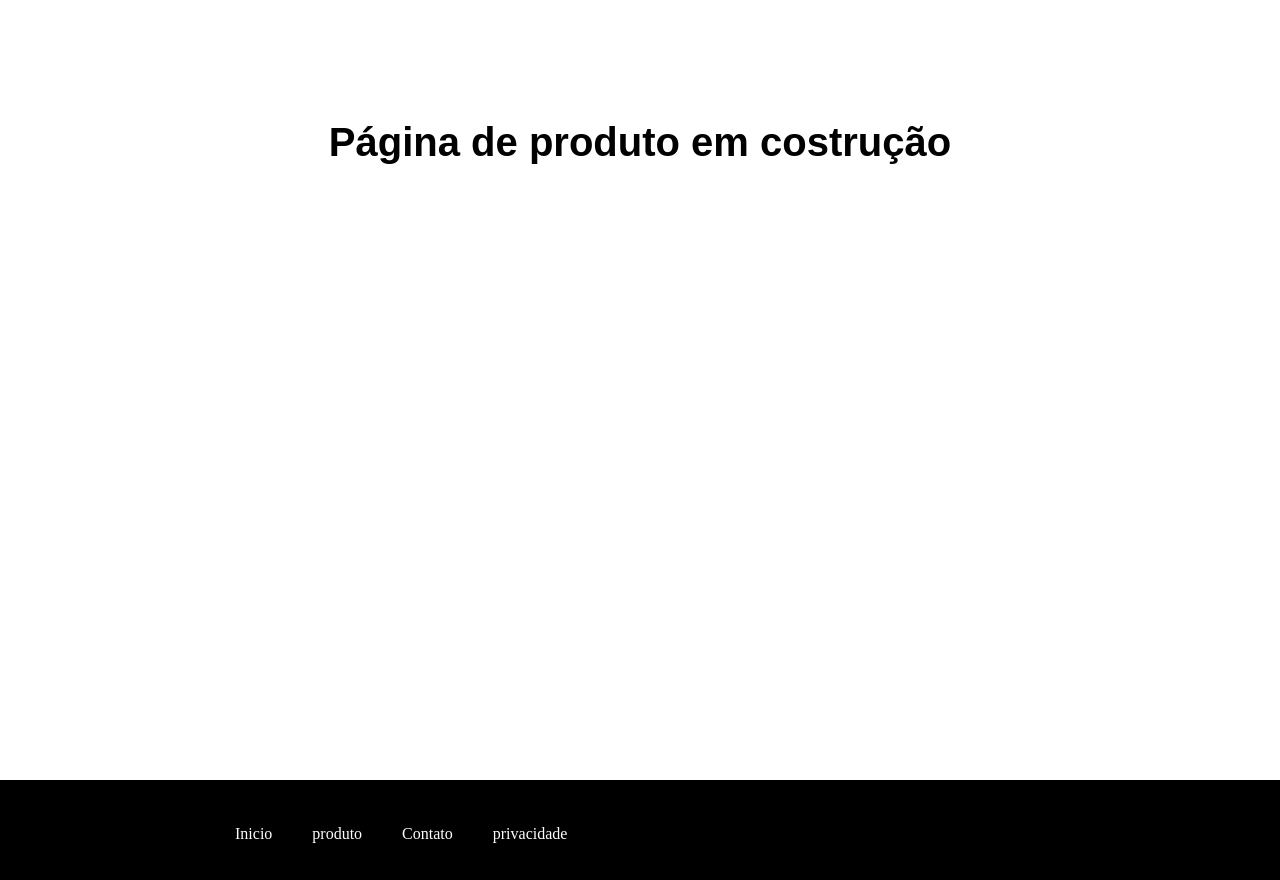
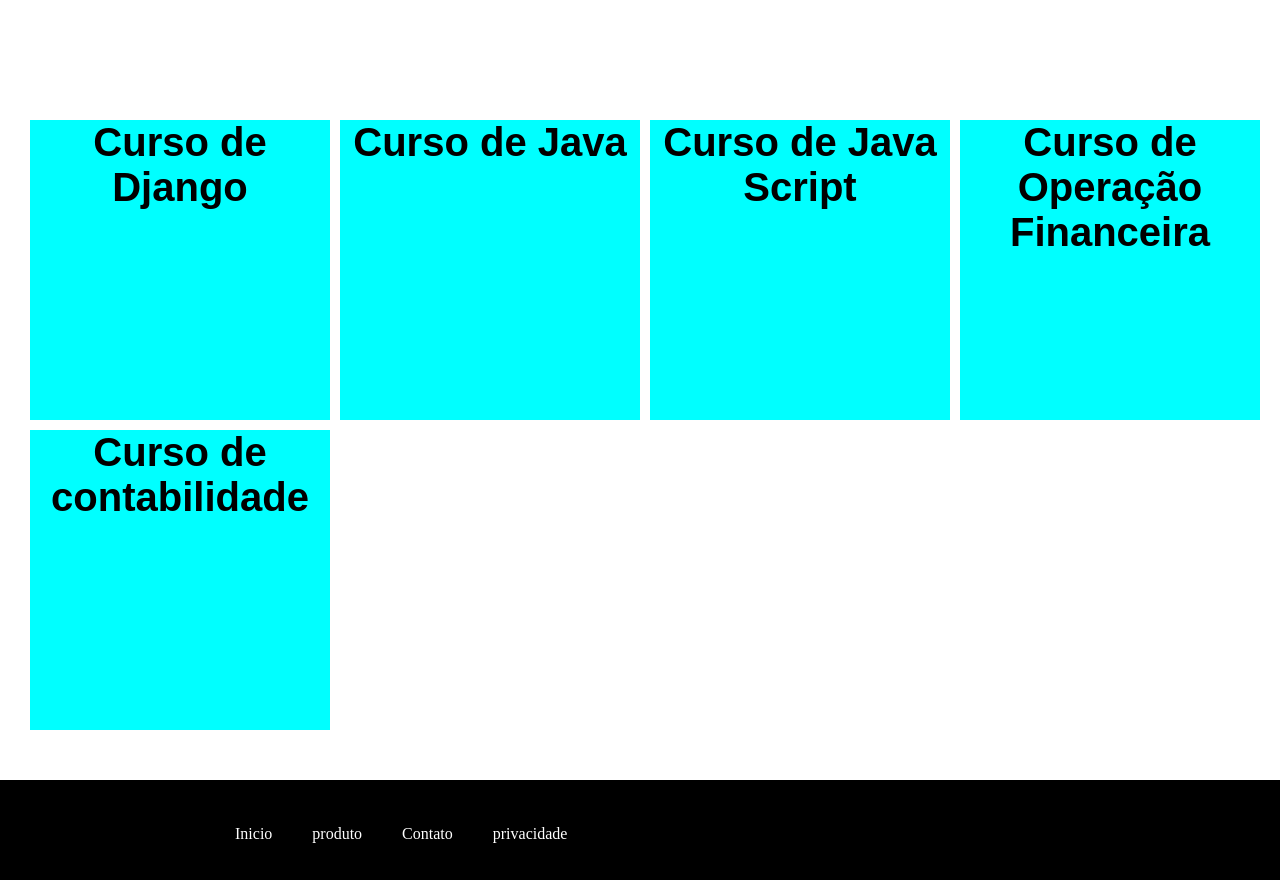
Before and after one commit to jtk15/DjangoEcommerce, a Django app: page /produto/ in a window 1280 px wide. Shown: the part 100-980 px from the top of the page. Run offline with Django 5.2, Linux system fonts and the light colour scheme; data comes from the database, SQL or seed files in the repository; both versions use the stored data as it was after the commit.

Commit message:
Implementação inicial da interface listagem de produto

```diff
--- a/catalog/templates/catalog/product.html
+++ b/catalog/templates/catalog/product.html
@@ -4,5 +4,11 @@
 {% endblock %}
 
 {% block container %}
-    Página de produto em costrução
+    <div class="container-product-main">
+        {% for product in products%}
+            <div class="container-product">
+                {{product}}
+            </div>
+        {%endfor%}
+    </div>
 {% endblock %}
--- a/catalog/views.py
+++ b/catalog/views.py
@@ -1,7 +1,11 @@
 from django.shortcuts import render
+from .models import Product
 
-# Create your views here.
 
 def product_list(request):
 
-    return render(request, 'catalog/product.html')
+    context = {
+        'products': Product.objects.all()
+    }
+
+    return render(request, 'catalog/product.html', context=context)
--- a/ecommerce/static/style.css
+++ b/ecommerce/static/style.css
@@ -167,3 +167,22 @@ section h1 {
  header li:hover .menu-dropdown {
    visibility: visible;
 }
+
+
+/*######################################*/
+
+.container-product-main {
+    width:1250px;
+    height: auto;
+    margin:auto;
+    background-color: red;
+
+}
+
+.container-product {
+    width:300px;
+    height:300px;
+    background-color: aqua;
+    float: left;
+    margin:0 0 10px 10px;
+}
```
Also changed, not shown: db.sqlite3 (added), 1 other file.
